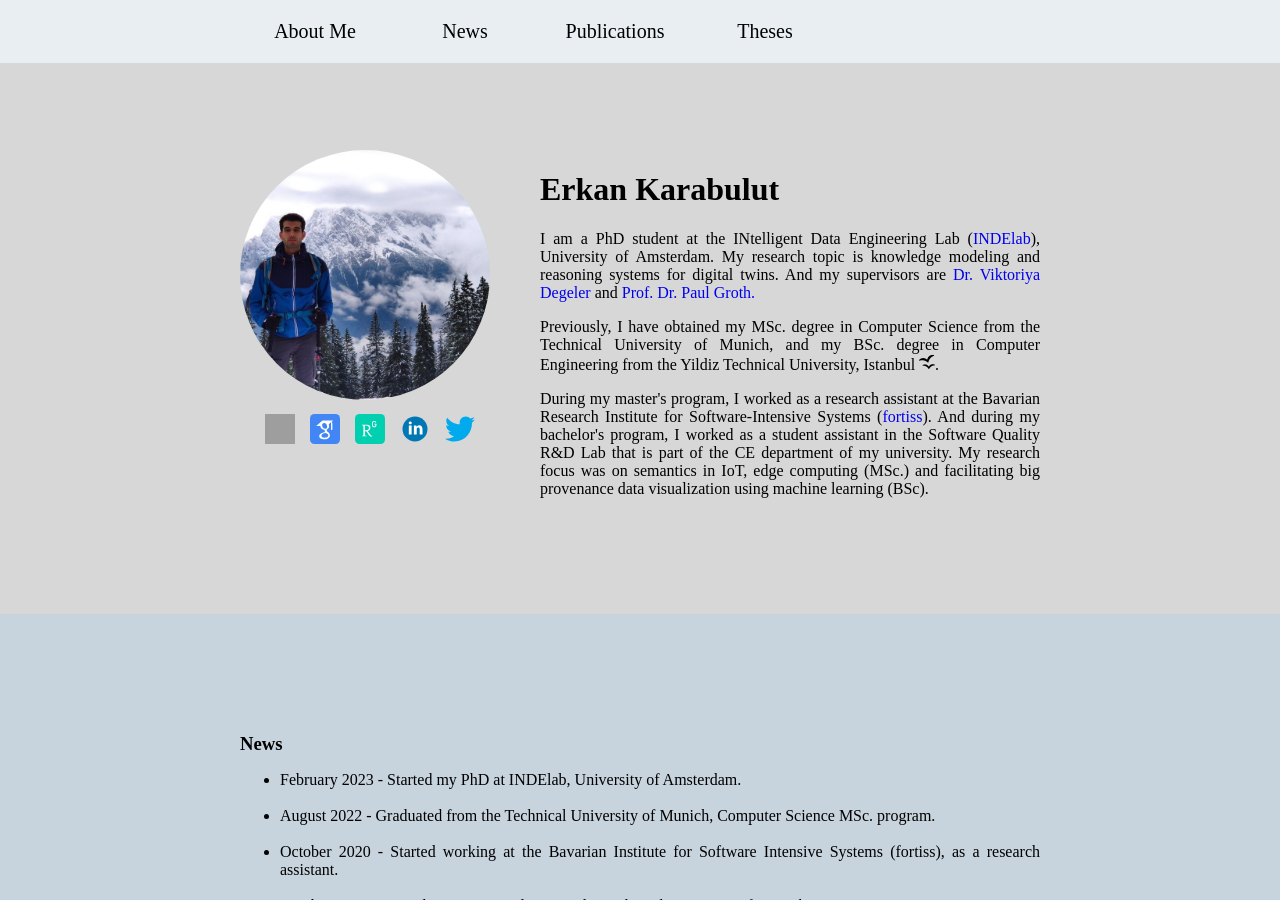
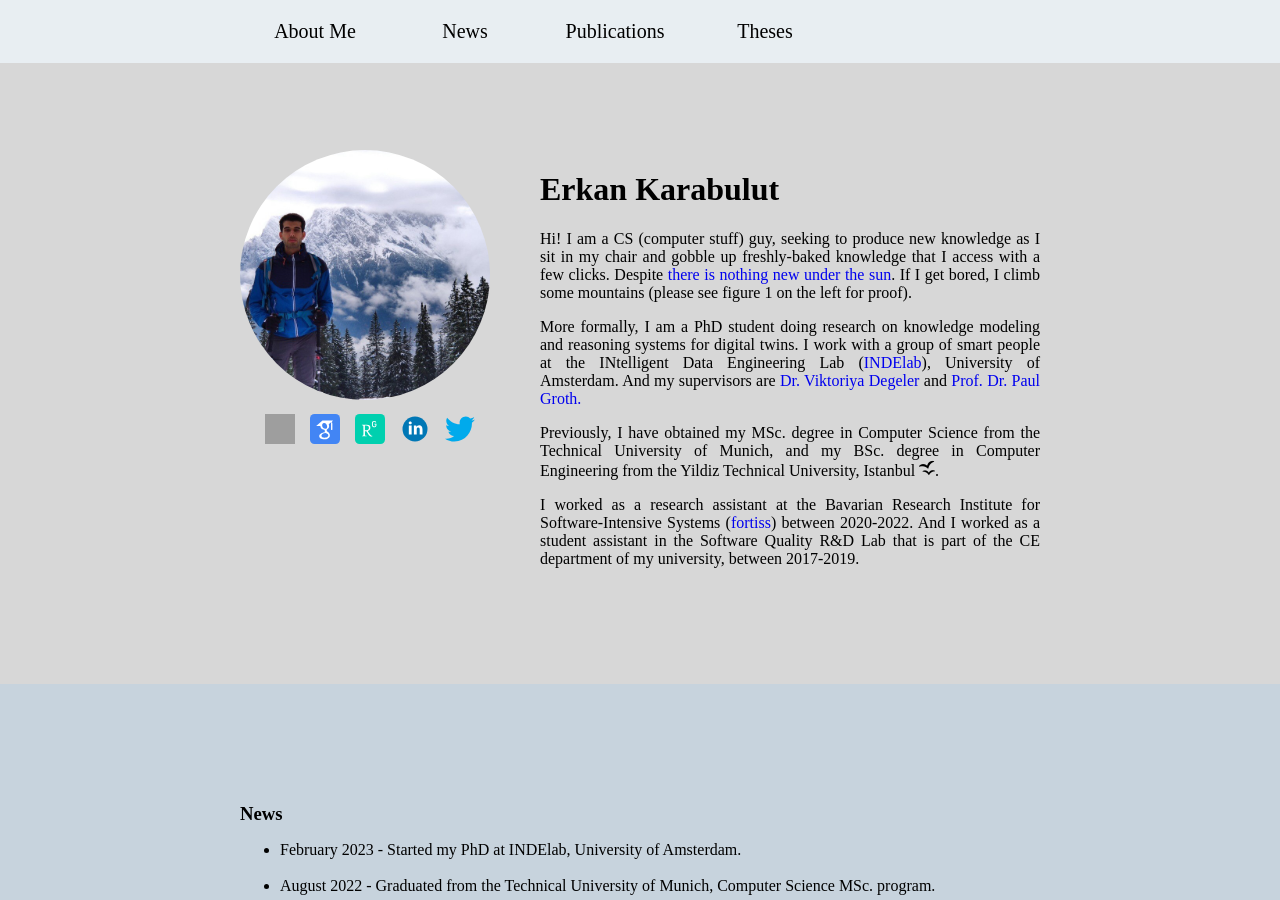
Before and after one commit to erkankarabulut/erkankarabulut.github.io, a Jekyll site: the page built from index.html, in a window 1280 px wide and 900 px high. Built offline with Jekyll 4.4.1, drawn with Linux system fonts in a browser that asks for light colours; grey boxes are pictures that could not be loaded.

Commit message:
put some sarcasm

```diff
--- a/index.html
+++ b/index.html
@@ -55,10 +55,17 @@ layout: default
             <div class="introduction-text" id="introduction-text">
                 <h1 class="name">Erkan Karabulut</h1>
                 <p class="justified-text">
-                    I am a PhD student at the INtelligent Data Engineering Lab
-                    (<a target="_blank" href="https://indelab.org/">INDElab</a>), University of Amsterdam. My research
-                    topic
-                    is knowledge modeling and reasoning systems for digital twins. And my supervisors are
+                    Hi! I am a CS (computer stuff) guy, seeking to produce new knowledge as I sit in my chair and gobble
+                    up freshly-baked knowledge that I access with a few clicks.
+                    Despite <a target="_blank" href="https://www.dictionary.com/browse/nothing-new-under-the-sun">
+                    there is nothing new under the sun</a>. If I get bored, I climb some mountains (please see figure
+                    1 on the left for proof).
+                </p>
+                <p class="justified-text">
+                    More formally, I am a PhD student doing research on knowledge modeling and reasoning
+                    systems for digital twins. I work with a group of smart people at the INtelligent Data Engineering
+                    Lab (<a target="_blank" href="https://indelab.org/">INDElab</a>), University of Amsterdam.
+                    And my supervisors are
                     <a target="_blank" href="https://vdegeler.com/">Dr. Viktoriya Degeler</a> and
                     <a target="_blank" href="https://pgroth.com/">Prof. Dr. Paul Groth.</a>
                 </p>
@@ -70,15 +77,10 @@ layout: default
                     <img width="16px" src="/assets/images/seagull.png" alt="İstanbul <3">.
                 </p>
                 <p class="justified-text">
-                    During my master's program, I worked as a research assistant at the Bavarian Research Institute for
-                    Software-Intensive Systems (<a target="_blank" href="https://www.fortiss.org/">fortiss</a>). And
-                    during
-                    my
-                    bachelor's program, I worked as a student assistant in the Software Quality R&D Lab that is part of
-                    the
-                    CE
-                    department of my university. My research focus was on semantics in IoT, edge computing (MSc.) and
-                    facilitating big provenance data visualization using machine learning (BSc).
+                    I worked as a research assistant at the Bavarian Research Institute for
+                    Software-Intensive Systems (<a target="_blank" href="https://www.fortiss.org/">fortiss</a>) between
+                    2020-2022. And I worked as a student assistant in the Software Quality R&D Lab that is part of
+                    the CE department of my university, between 2017-2019.
                 </p>
             </div>
         </div>
```
